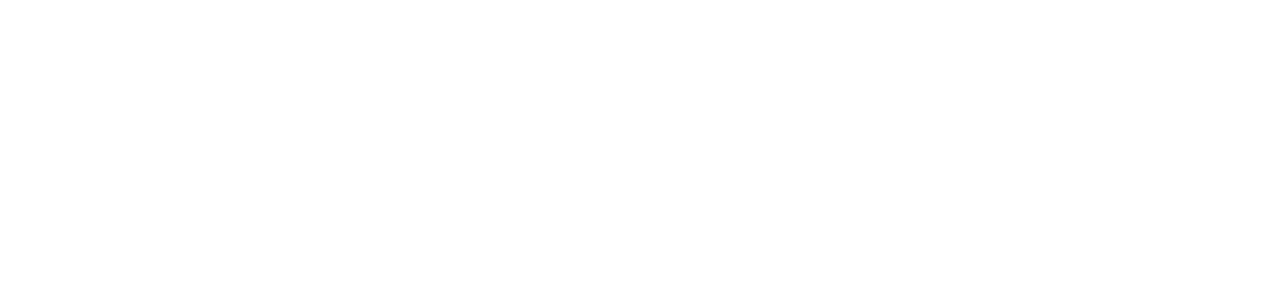
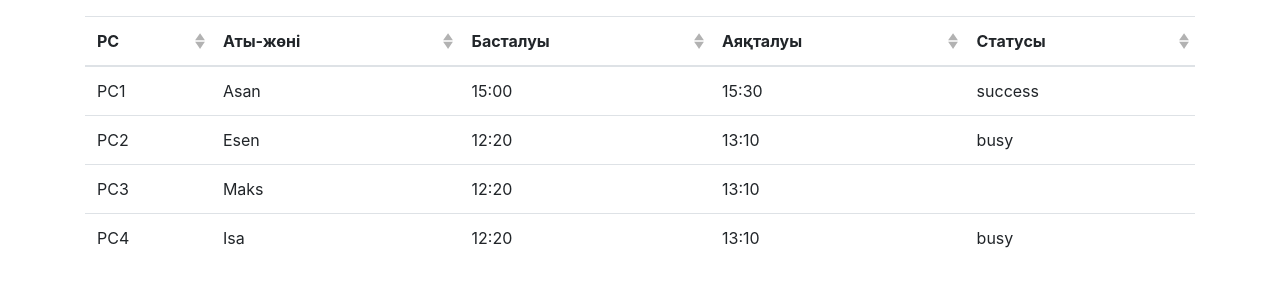
Before and after one commit to bek-app/nuxtjs-pr, a Nuxt app: page /journal in a window 1280 px wide. Before the commit this address had no page. Shown: the top 300 px of the page. Built offline with nearby package versions, Linux system fonts and the light colour scheme.

Commit message:
add a journal

```diff
--- a/nuxt.config.js
+++ b/nuxt.config.js
@@ -52,5 +52,19 @@
   },
 
   // Build Configuration: https://go.nuxtjs.dev/config-build
-  build: {},
+  build: {
+    extend(config, ctx) {
+      if (ctx.dev && ctx.isClient) {
+        config.module.rules.push({
+          enforce: 'pre',
+          test: /\.(js|vue)$/,
+          loader: 'eslint-loader',
+          exclude: /(node_modules)/,
+          options: {
+            fix: true,
+          },
+        })
+      }
+    },
+  },
 }
--- a/pages/index.vue
+++ b/pages/index.vue
@@ -31,8 +31,8 @@
       items: [
         { id: 1, name: 'Maksat', balance: 50 },
         { id: 2, name: 'Sultan', balance: 30 },
-        { id: 5, name: 'Sultan', balance: 15 },
-        { id: 17, name: 'Sultan', balance: 20 },
+        { id: 5, name: 'Esimkhan', balance: 15 },
+        { id: 17, name: 'Jambyl', balance: 20 },
       ],
     }
   },
--- /dev/null
+++ b/pages/journal.vue
@@ -0,0 +1,82 @@
+<template>
+  <b-container class="mt-3 wrap">
+    <b-table
+      :items="items"
+      :fields="fields"
+      :tbody-tr-class="rowClass"
+    ></b-table>
+  </b-container>
+</template>
+
+<script>
+export default {
+  data() {
+    return {
+      fields: [
+        {
+          key: 'pc',
+          label: 'PC',
+          sortable: true,
+        },
+        {
+          key: 'name',
+          label: 'Аты-жөні',
+          sortable: true,
+        },
+        {
+          key: 'start_time',
+          label: 'Басталуы',
+          sortable: true,
+        },
+        {
+          key: 'end_time',
+          label: 'Аяқталуы',
+          sortable: true,
+        },
+        {
+          key: 'status',
+          label: 'Статусы',
+          sortable: true,
+        },
+      ],
+      items: [
+        {
+          name: 'Asan',
+          start_time: '15:00',
+          pc: 'PC1',
+          end_time: '15:30',
+          status: 'success',
+        },
+        {
+          name: 'Esen',
+          start_time: '12:20',
+          pc: 'PC2',
+          end_time: '13:10',
+          status: 'busy',
+        },
+        {
+          name: 'Maks',
+          start_time: '12:20',
+          pc: 'PC3',
+          end_time: '13:10',
+          status: '',
+        },
+        {
+          name: 'Isa',
+          start_time: '12:20',
+          pc: 'PC4',
+          end_time: '13:10',
+          status: 'busy',
+        },
+      ],
+    }
+  },
+  methods: {
+    rowClass(item, type) {
+      if (!item || type !== 'row') return
+      if (item.status === 'awesome') return 'table-busy'
+    },
+  },
+}
+</script>
+<style scoped></style>
```
